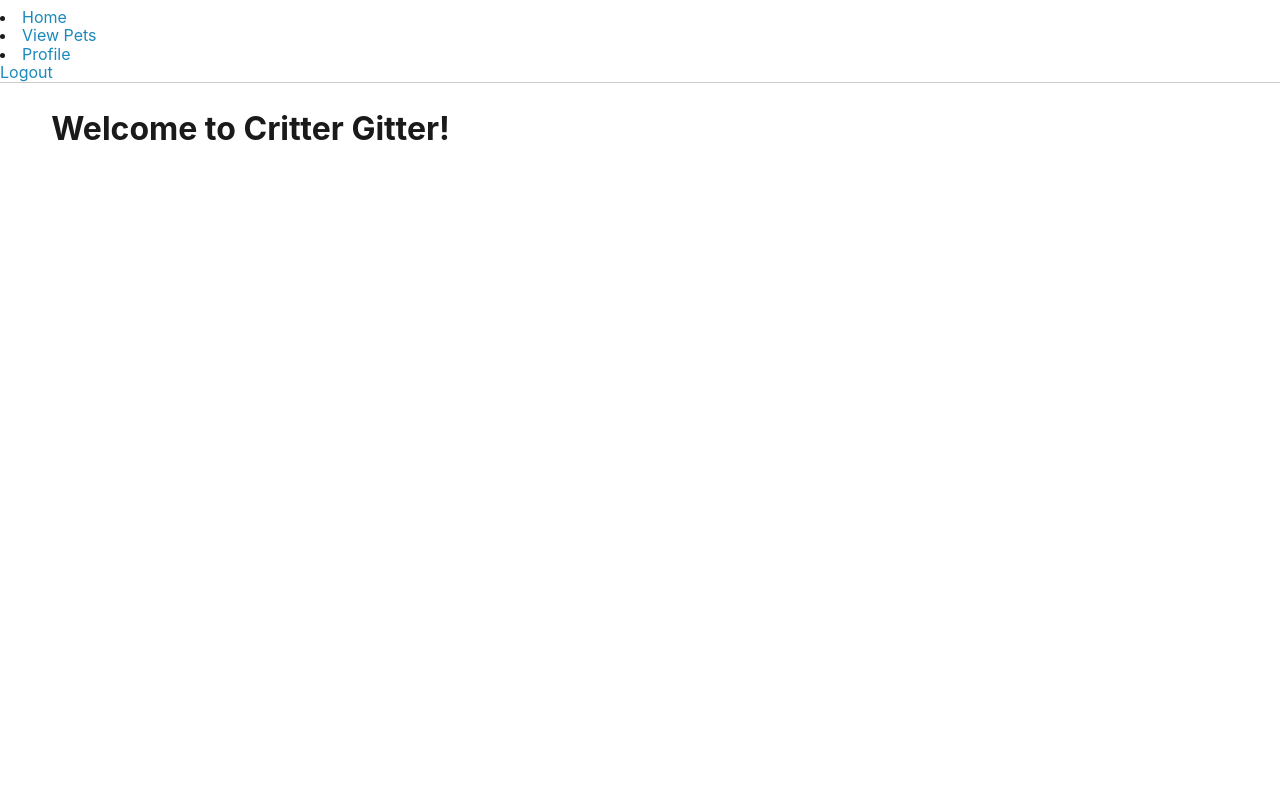
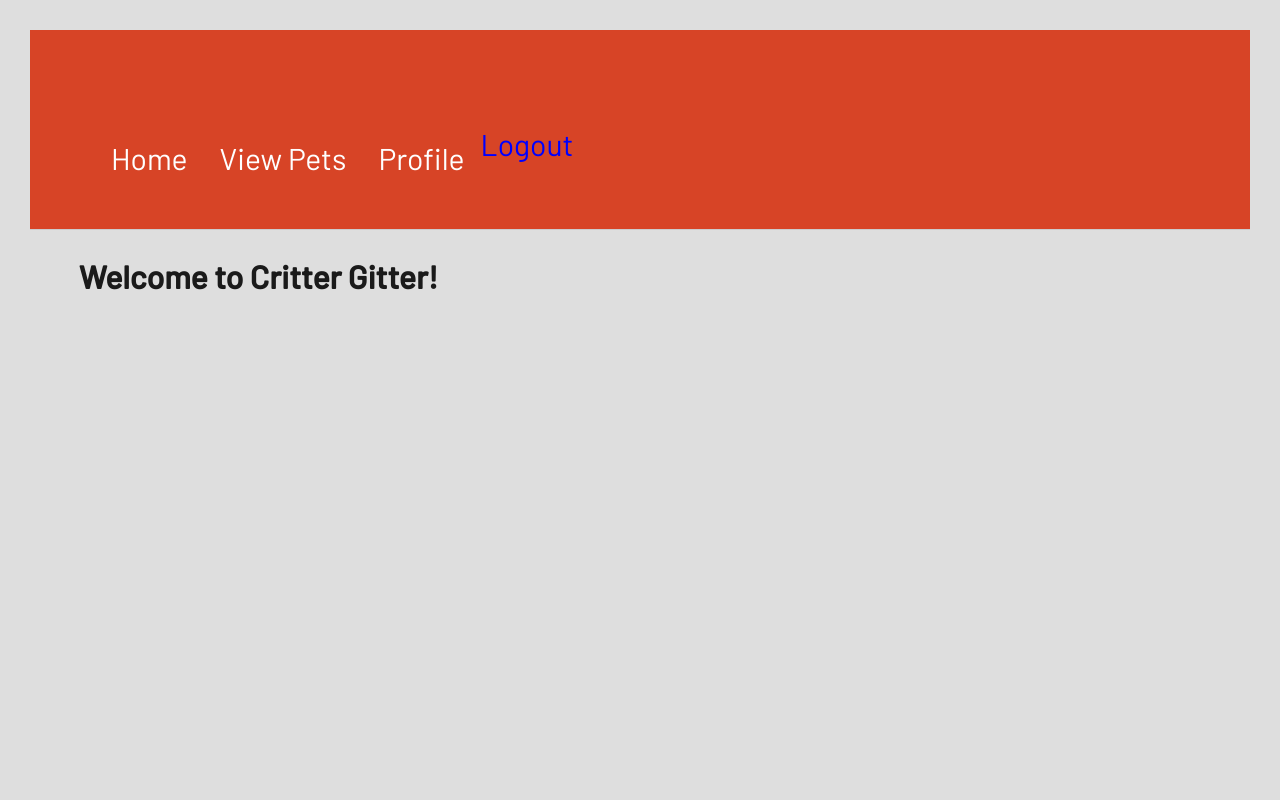
Before and after one commit to ckkorson/critter-gitter, a Node server app: page / in a window 1280 px wide. Run offline with Node 20, Linux system fonts and the light colour scheme; a user stored in the database is signed in; some libraries are stand-ins or nearby versions.

Commit message:
added navbar css

```diff
--- a/public/css/style.css
+++ b/public/css/style.css
@@ -1,5 +1,70 @@
-header, .project:not(:last-child) {
+@import url('https://fonts.googleapis.com/css2?family=Barlow:wght@100;200;300;400;500&display=swap');
+
+* {
+  margin: 0;
+  padding: 0;
+}
+
+body {
+  font-size: 100%;
+  font-family: 'Barlow', sans-serif;
+  line-height: 1.3;
+  padding: 30px;
+  background-color: rgb(222, 222, 222);
+}
+
+hero {
+  height: 20px;
+  background: transparent;
+  display: flex;
+  justify-content: center;
+  align-items: center;
+  position: relative;
+}
+
+
+h1, h2, h3 {
+  font-weight: 900;
+}
+
+ul {
+  list-style: none;
+  margin: 0;
+  padding: 15px;
+  /* overflow: hidden; */
+}
+
+li {
+  display: inline;
+  float: left;
+}
+
+li a {
+  display: block;
+  color: white;
+  text-align: center;
+  padding: 14px 16px;
+  text-decoration: none;
+}
+
+h1 {
+  margin: 30px 0;
+  text-align: center;
+  color: black;
+}
+
+header {
   border-bottom: 1px solid #ccc;
+  padding: 50px;
+  /* text-align: center; */
+  background: #d74426;
+  color: white;
+  font-size: 30px;
+  font-family: 'Barlow', sans-serif;
+}
+
+li a:hover {
+  background-color: #D5D859;
 }
 
 .no-button {
@@ -7,18 +72,23 @@ header, .project:not(:last-child) {
   border: none;
   padding: 0;
   cursor: pointer;
-  color: #1b89bc;
+  color: blue;
   text-decoration: none;
   font-size: 100%;
 }
 
-.no-button:hover {
-  color: #065b83;
-  text-decoration: underline;
-}
+/* .no-button:hover {
+  color: #D5D859;
+  text-decoration: wavy;
+} */
 
-.dollar-amount {
+/* .dollar-amount {
   color: #056605;
   font-weight: bold;
   margin-left: -5px;
+} */
+
+.nav-wrap {
+  /* height: 10px; */
+  margin-left: auto;
 }
--- a/views/homepage.handlebars
+++ b/views/homepage.handlebars
@@ -1,5 +1,4 @@
 <!-- Loop over each object in the projects array -->
-<div>
+<div class="header">
   <h2>Welcome to Critter Gitter!</h2>
-
 </div>
--- a/views/layouts/main.handlebars
+++ b/views/layouts/main.handlebars
@@ -14,6 +14,7 @@
       <h1>{{title}}</h1>
         <nav>
           <div class="nav-wrap">
+            <ul>
               <li><a href="/">Home</a></li>
               <li><a href="/pets">View Pets</a></li>
               {{#if logged_in}}
@@ -23,6 +24,7 @@
               {{else}}
               <li><a href="/login">Login</a></li>
               {{/if}}
+            </ul>
           </div>
         </nav>
     </header>
--- a/views/petView.handlebars
+++ b/views/petView.handlebars
@@ -3,9 +3,9 @@
   <div class="row mb-4 project ">
     {{!-- <div class="col-md-5"> --}}
       <h2>
-        <a href="/pets/{{pet.id}}">{{pet.name}}</a>
         <p>{{pet.user.name}}</p>
       </h2>
+      <!--why is this not woking -->
 
       {{!-- <p>
         <span for="img" aria-label="money">💲</span>
```
Lines whose indentation alone changed are shown as unchanged.
